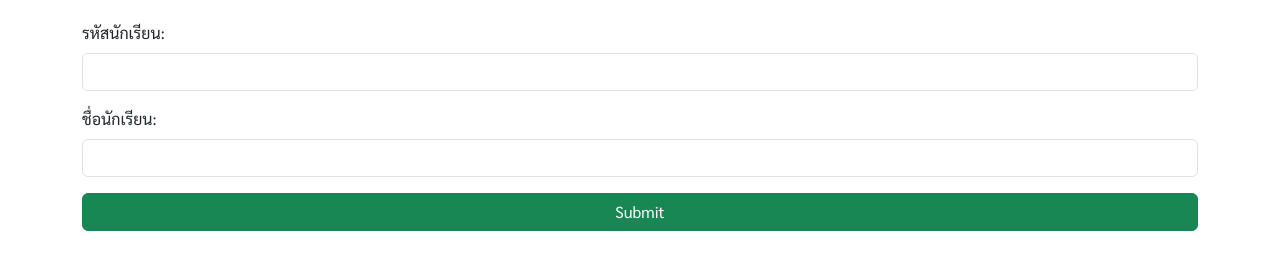
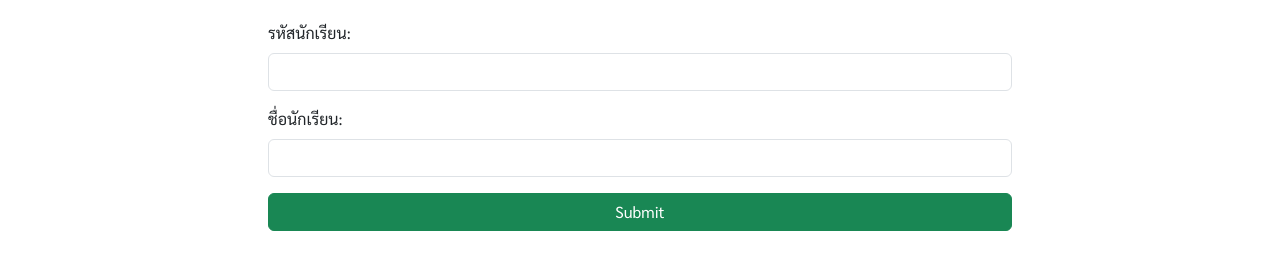
Before and after one commit to krooluang/genToken, a plain HTML site: page index.html in a window 1280 px wide. Shown: the part 89-358 px from the top of the page. Drawn offline with nearby package versions, Linux system fonts and the light colour scheme; some packages are replaced by stand-ins of ours; a script that the page names is missing.

Commit message:
Update index.html

```diff
--- a/index.html
+++ b/index.html
@@ -17,7 +17,7 @@
     <script src="https://cdn.jsdelivr.net/npm/sweetalert2@11"></script>
 </head>
 <body class="container mt-5">
-
+<div class="col-md-8 mx-auto">
     <h2 class="text-primary text-center">ลงทะเบียนรับการแจ้งเตือน</h2>
 
     <form id="studentForm" class="mt-4">
@@ -38,7 +38,7 @@
         <h3>LINE Notify Token คือ</h3>
         <p id="token"></p>
     </div>
-
+ </div>
     <!-- Loading Spinner -->
     <div class="text-center" id="loadingSpinner" style="display:none;">
         <div class="spinner-border text-success" role="status">
```
